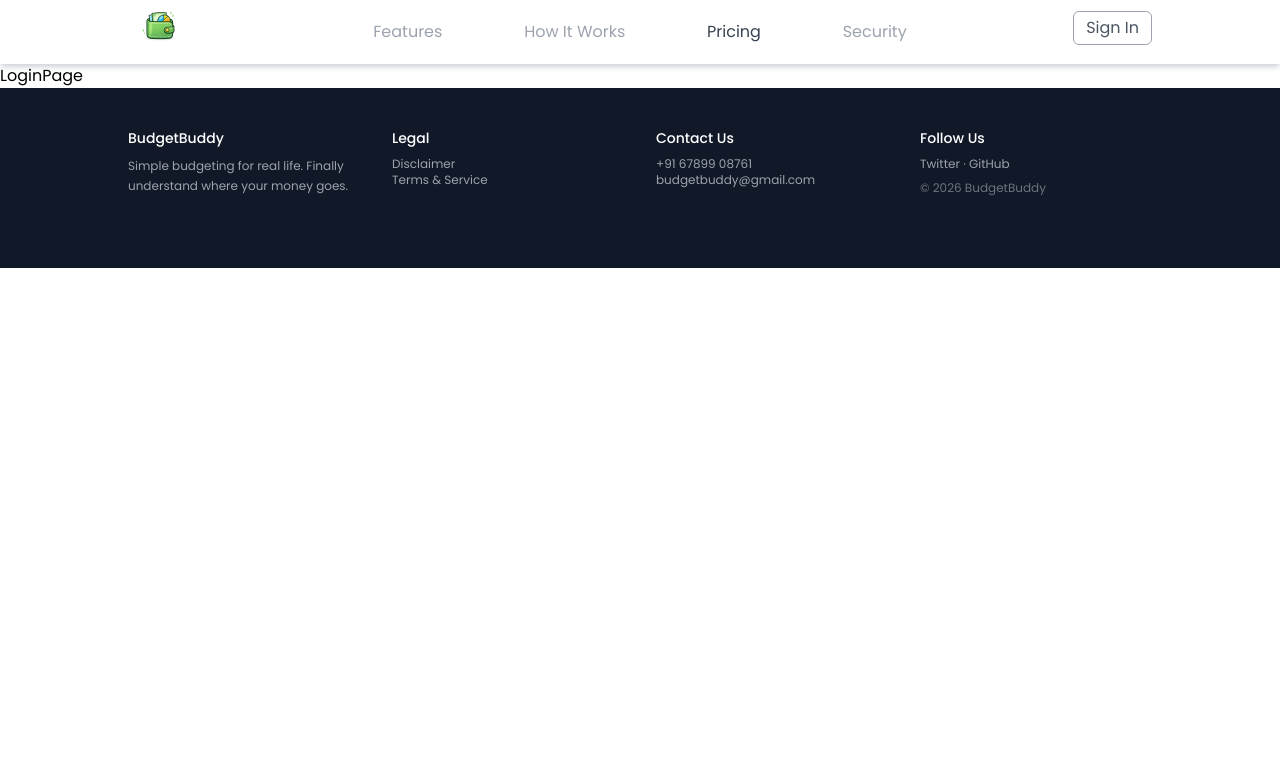
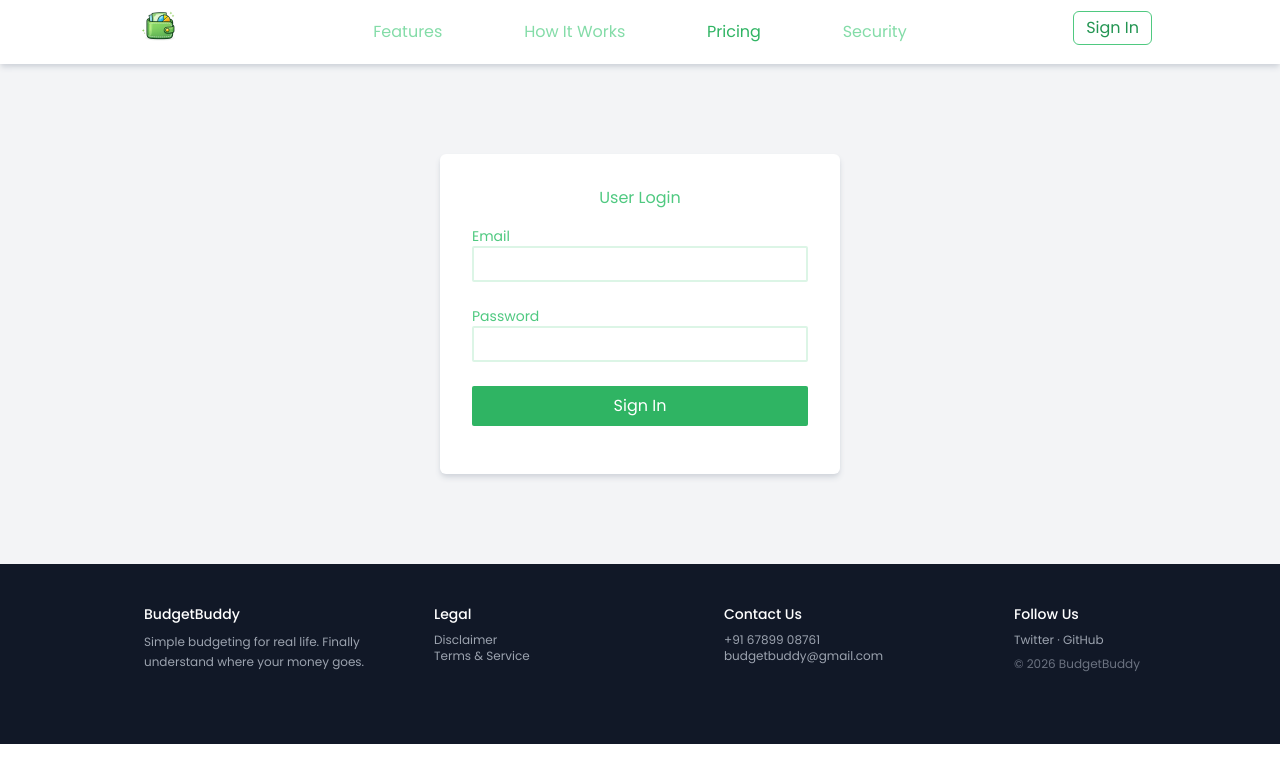
Before and after one commit to Vinitgaikwad/Budget-Planner, a React (Vite) app in the folder frontend/: page /signup in a window 1280 px wide. Both pictures are taken after a click on the button "Sign In". Shown: the top 782 px of the page. Built offline with nearby package versions, Linux system fonts and the light colour scheme.

Commit message:
Added Final Touches to landing and stuff

```diff
--- /dev/null
+++ b/frontend/src/features/auth/components/LoginCard.tsx
@@ -0,0 +1,14 @@
+import { AuthInputField } from "@/shared/ui";
+
+export function LoginCard() {
+    return (
+        <div className="rounded-md p-4 sm:p-8 md:pb-12 font-sans flex flex-col max-w-md mx-auto bg-white shadow-md shadow-gray-300">
+            <p className="text-brand-400 text-md mb-4 flex justify-center">User Login</p>
+            <AuthInputField type="email" label="Email" id="email"></AuthInputField>
+            <AuthInputField type="password" label="Password" id="password"></AuthInputField>
+            <button className="bg-brand-500 text-white p-2 rounded-sm">
+                Sign In
+            </button>
+        </div>
+    );
+}
--- a/frontend/src/features/auth/components/SignUpCard.tsx
+++ b/frontend/src/features/auth/components/SignUpCard.tsx
@@ -3,11 +3,11 @@ import { AuthInputField } from "@/shared/ui";
 export function SignUpCard() {
     return (
         <div className="rounded-md p-4 sm:p-8 md:p-12 font-sans flex flex-col max-w-md mx-auto bg-white shadow-md shadow-gray-300">
-            <p className="text-gray-400 text-md mb-4 flex justify-center">Create Account</p>
+            <p className="text-brand-400 text-md mb-4 flex justify-center">Create Account</p>
             <AuthInputField type="email" label="Email" id="email"></AuthInputField>
             <AuthInputField type="password" label="Password" id="password"></AuthInputField>
             <AuthInputField type="password" label="Confirm Password" id="re-password"></AuthInputField>
-            <button className="bg-gray-500 text-white p-2 rounded-sm">
+            <button className="bg-brand-500 text-white p-2 rounded-sm">
                 Sign Up
             </button>
         </div>
--- a/frontend/src/features/auth/pages/LoginPage.tsx
+++ b/frontend/src/features/auth/pages/LoginPage.tsx
@@ -1,7 +1,11 @@
+import { LoginCard } from "../components/LoginCard";
+
 export function LoginPage() {
     return (
-        <div>
-            LoginPage
+        <div
+            className="flex justify-center md:items-center px-2 py-4 md:max-h-screen md:min-h-[500px] md:px-0 md:py-10 bg-gray-100"
+        >
+            <LoginCard></LoginCard>
         </div>
     );
 }
--- a/frontend/src/features/auth/pages/SignUpPage.tsx
+++ b/frontend/src/features/auth/pages/SignUpPage.tsx
@@ -2,7 +2,9 @@ import { SignUpCard } from "../components/SignUpCard";
 
 export function SignUpPage() {
     return (
-        <div className="flex justify-center md:items-center px-2 py-4 md:max-h-screen md:px-0 md:py-10 bg-gray-100">
+        <div
+            className="flex justify-center md:items-center px-2 py-4 md:max-h-screen md:px-0 md:py-10 bg-gray-100"
+        >
             <SignUpCard></SignUpCard>
         </div>
     );
--- a/frontend/src/shared/components/footer/Footer.tsx
+++ b/frontend/src/shared/components/footer/Footer.tsx
@@ -1,32 +1,28 @@
 export function Footer() {
     return (
-        <footer className="bg-gray-900 text-white pt-10 px-6 md:px-32 min-h-[180px]">
+        <footer className="bg-gray-900 text-white pt-10 px-6 md:pl-32 min-h-[180px]">
             <div className="grid grid-cols-1 sm:grid-cols-2 md:grid-cols-4 gap-8">
 
-                {/* Brand */}
-                <div>
+                <div className="pl-4">
                     <p className="text-sm font-medium">BudgetBuddy</p>
                     <p className="text-xs mt-2 text-gray-400 max-w-xs leading-relaxed">
                         Simple budgeting for real life. Finally understand where your money goes.
                     </p>
                 </div>
 
-                {/* Legal */}
-                <div>
+                <div className="pl-4">
                     <p className="text-sm font-medium">Legal</p>
                     <p className="text-xs mt-2 text-gray-400">Disclaimer</p>
                     <p className="text-xs text-gray-400">Terms & Service</p>
                 </div>
 
-                {/* Contact */}
-                <div>
+                <div className="pl-4">
                     <p className="text-sm font-medium">Contact Us</p>
                     <p className="text-xs mt-2 text-gray-400">+91 67899 08761</p>
                     <p className="text-xs text-gray-400">budgetbuddy@gmail.com</p>
                 </div>
 
-                {/* Social */}
-                <div>
+                <div className="pl-4">
                     <p className="text-sm font-medium">Follow Us</p>
                     <p className="text-xs mt-2 text-gray-400">Twitter · GitHub</p>
                     <p className="text-xs text-gray-500 mt-2">© 2026 BudgetBuddy</p>
--- a/frontend/src/shared/components/landingNavbar/LandingNavbar.tsx
+++ b/frontend/src/shared/components/landingNavbar/LandingNavbar.tsx
@@ -12,13 +12,13 @@ export function LandingNavbar() {
                     </NavLink>
                 </div>
                 <div className="hidden md:flex justify-between items-center flex-row flex-auto  ">
-                    <p className="text-gray-400">Features</p>
-                    <p className="text-gray-400">How It Works</p>
-                    <p className="text-gray-700">Pricing</p>
-                    <p className="text-gray-400">Security</p>
+                    <p className="text-brand-300">Features</p>
+                    <p className="text-brand-300">How It Works</p>
+                    <p className="text-brand-500">Pricing</p>
+                    <p className="text-brand-300">Security</p>
                 </div>
                 <div className="flex-1 flex pr-4 md:pr-0">
-                    <button className="text-md text-gray-600 font-thin border border-gray-400 ml-auto px-3 py-1 rounded-md -translate-y-[4px]">
+                    <button className="text-md text-brand-600 font-thin border border-brand-400 ml-auto px-3 py-1 rounded-md -translate-y-[4px]">
                         <NavLink to="/login">Sign In</NavLink>
                     </button>
                 </div>
--- a/frontend/src/shared/ui/AuthInputField.tsx
+++ b/frontend/src/shared/ui/AuthInputField.tsx
@@ -8,8 +8,8 @@ export type AuthInputFieldProps = {
 export function AuthInputField({ label, id, type = "text" }: AuthInputFieldProps) {
     return (
         <div className="mb-6 flex flex-col">
-            <label htmlFor={id} className="text-gray-400 text-sm">{label}</label>
-            <input className="w-full border border-gray-400 rounded-sm focus:border-brand-300 focus:outline-none px-2 py-1" id={id} type={type} />
+            <label htmlFor={id} className="text-brand-400 text-sm">{label}</label>
+            <input className="w-full border border-[2px] border-brand-100 rounded-sm focus:border-brand-300 focus:outline-none px-2 py-1" id={id} type={type} />
         </div>
     );
 }
```
